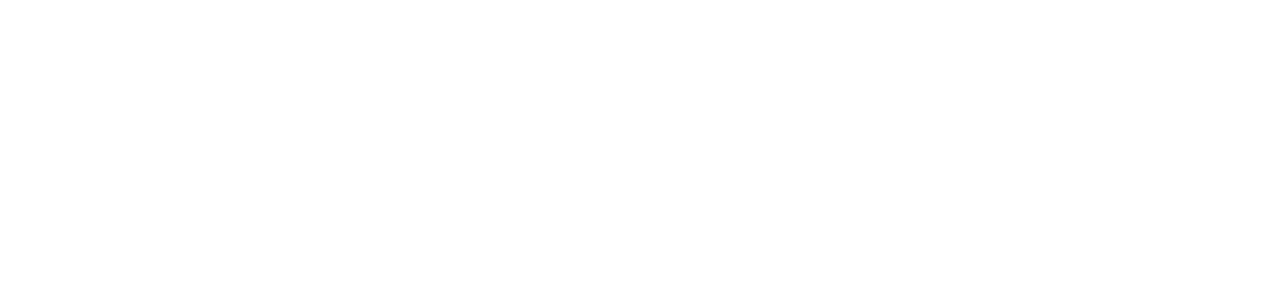
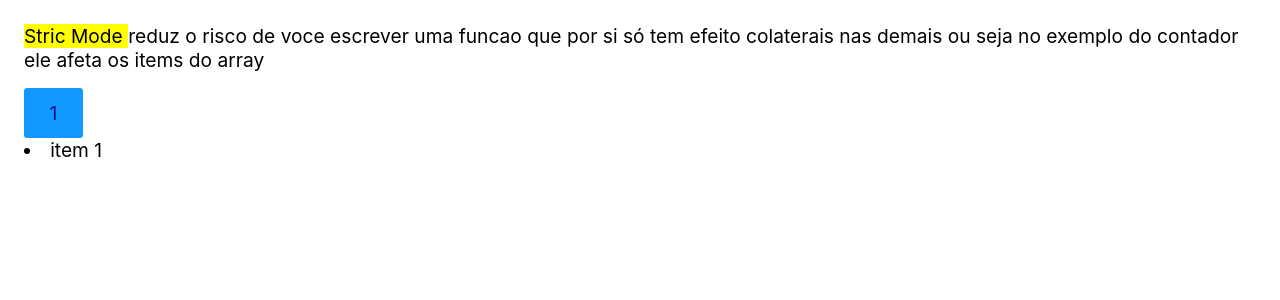
Before and after one commit to renanssantos1/react-completo-Origamid, a React (Create React App) app in the folder react-para-iniciantes/0205/meuapp/: page / in a window 1280 px wide. Shown: the top 300 px of the page. Built offline with nearby package versions, Linux system fonts and the light colour scheme.

Commit message:
aula 0302 sobre useState e strict mode do react

```diff
--- a/react-para-iniciantes/0205/meuapp/src/App.js
+++ b/react-para-iniciantes/0205/meuapp/src/App.js
@@ -1,6 +1,12 @@
 import React from "react";
 
+import UseState2 from "./components/0301/useState2";
+
 const App = () => {
-  return <></>;
+  return (
+    <>
+      <UseState2 />
+    </>
+  );
 };
 export default App;
--- a/react-para-iniciantes/0205/meuapp/src/components/0301/useState2.js
+++ b/react-para-iniciantes/0205/meuapp/src/components/0301/useState2.js
@@ -0,0 +1,36 @@
+import React from "react";
+/**
+ * Stric Mode
+ * reduz o risco de voce escrever uma funcao
+ * que por si só tem efeito colaterais nas demais
+ * ou seja no exemplo do contador
+ * ele afeta os items do array
+ */
+
+function useState2() {
+  const [contar, setContar] = React.useState(1);
+  const [items] = React.useState(["item 1"]);
+
+  function handleClick() {
+    setContar((contar) => {
+      return contar + 1;
+    });
+  }
+
+  return (
+    <div>
+      <p>
+        <mark>Stric Mode </mark>
+        reduz o risco de voce escrever uma funcao que por si só tem efeito
+        colaterais nas demais ou seja no exemplo do contador ele afeta os items
+        do array
+      </p>
+      <button onClick={handleClick}>{contar}</button>
+      {items.map((item) => (
+        <li key={item}>{item}</li>
+      ))}
+    </div>
+  );
+}
+
+export default useState2;
```
